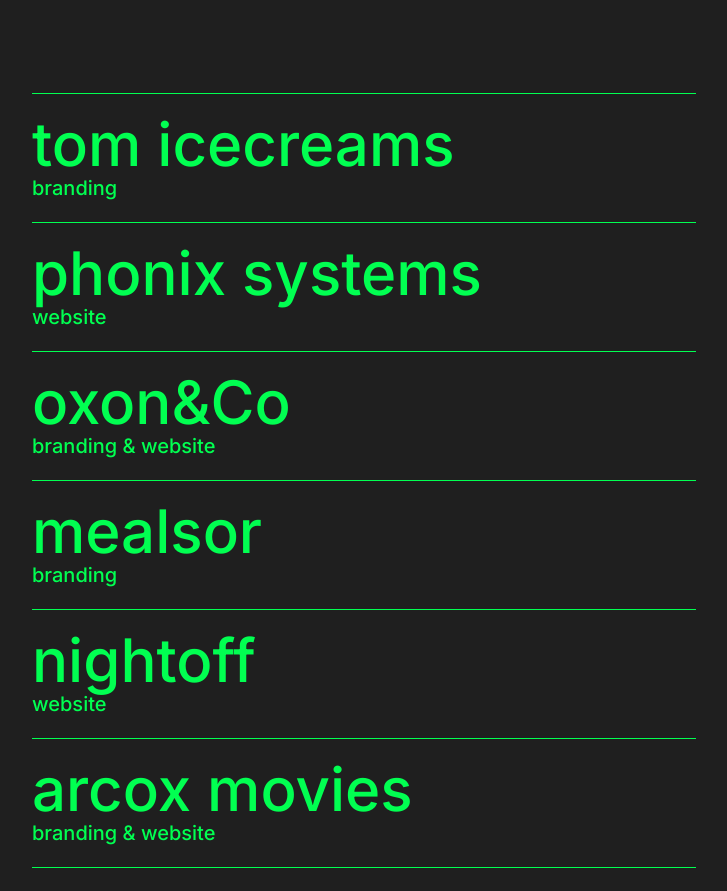
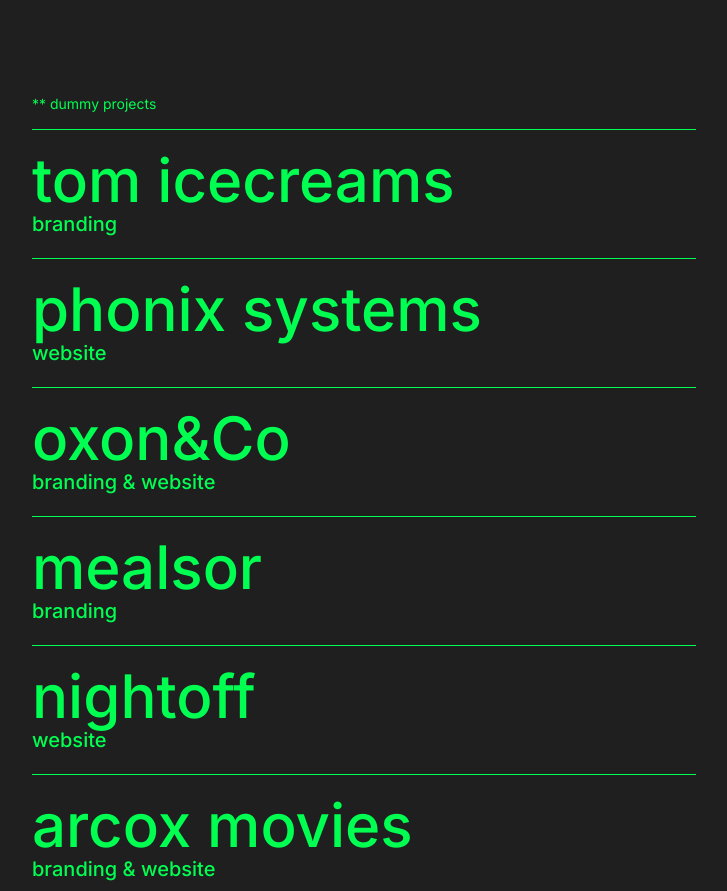
Before and after one commit to arunrajwebdeveloper/me, a React (Vite) app: page / in a window 1280 px wide. Shown: the part 1112-2003 px from the top of the page, without its empty margins (276-1003 px from the left). Built offline with nearby package versions, Linux system fonts and the light colour scheme.

Commit message:
dummy project info

```diff
--- a/src/components/WorksSection.tsx
+++ b/src/components/WorksSection.tsx
@@ -8,6 +8,7 @@ const WorksSection = () => {
       <Title className="text-primary text-7xl md:text-9xl font-black mb-10 md:mb-20">
         works.
       </Title>
+      <p className="text-primary text-sm mb-4">** dummy projects</p>
       <Works />
     </Section>
   );
```
